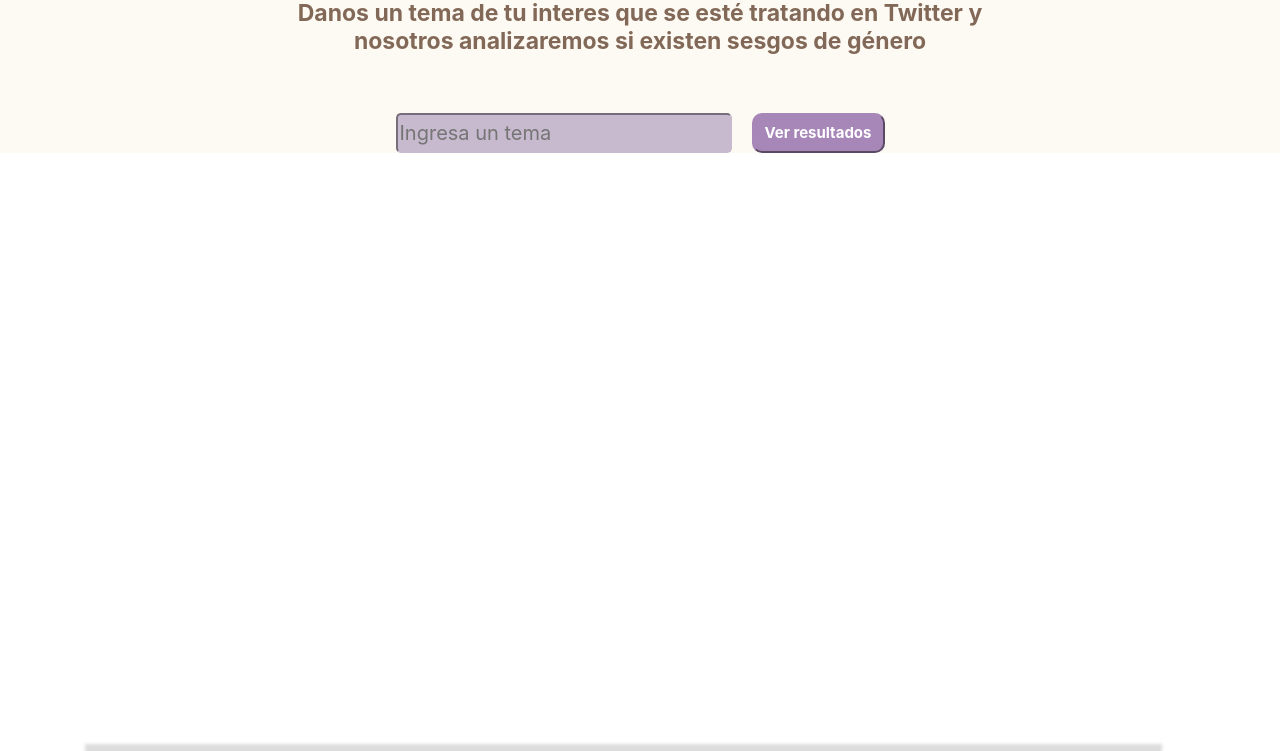
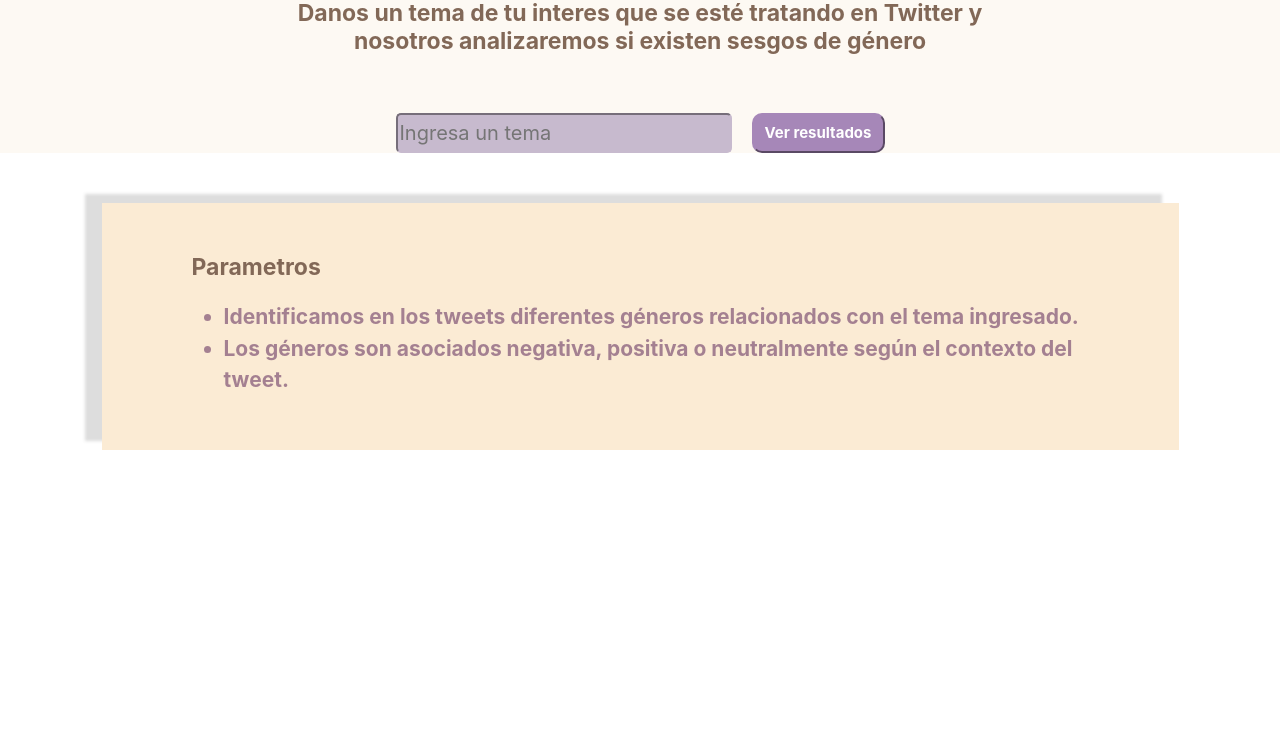
Before and after one commit to Melissa-Bracamonte/Sesgos-de-genero-app, a React (Create React App) app: page / in a window 1280 px wide. Shown: the top 751 px of the page. Built offline with nearby package versions, Linux system fonts and the light colour scheme.

Commit message:
corrección componente Parametro

```diff
--- a/src/components/report/parameters/Parameters.module.css
+++ b/src/components/report/parameters/Parameters.module.css
@@ -7,7 +7,7 @@
     height: 247px;
     background: #FBEBD4;
     box-shadow: -17px -9px 3px rgba(121, 120, 120, 0.25);
-    margin-top: 600px;
+    margin-top: 50px;
 }
 
 .text{
```
